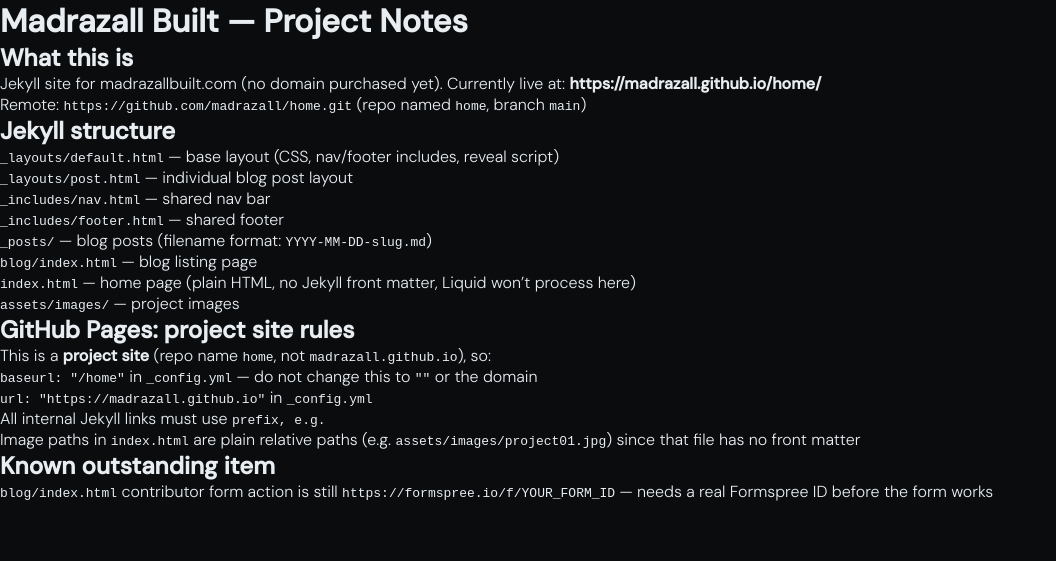
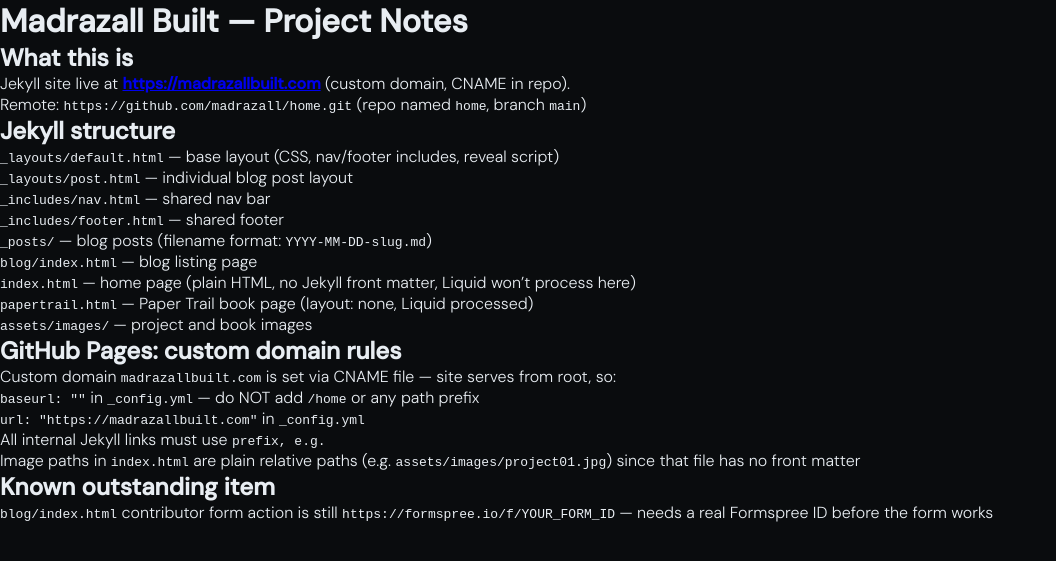
Before and after one commit to madrazall/home, a Jekyll site: the page built from CLAUDE.md, in a window 1280 px wide. Shown: the top 561 px of the page, without its empty margins (0-1056 px from the left). Built offline with Jekyll 4.4.1, drawn with Linux system fonts in a browser that asks for light colours; our own code applies the rules of GitHub Pages for plain Markdown files.

Commit message:
Update CLAUDE.md to reflect custom domain and current site structure
Co-Authored-By: Claude Sonnet 4.6 <noreply@anthropic.com>

```diff
--- a/CLAUDE.md
+++ b/CLAUDE.md
@@ -1,12 +1,13 @@
 # Madrazall Built — Project Notes
 
 ## What this is
-Jekyll site for madrazallbuilt.com (no domain purchased yet). Currently live at:
-**https://madrazall.github.io/home/**
+
+Jekyll site live at **<https://madrazallbuilt.com>** (custom domain, CNAME in repo).
 
 Remote: `https://github.com/madrazall/home.git` (repo named `home`, branch `main`)
 
 ## Jekyll structure
+
 - `_layouts/default.html` — base layout (CSS, nav/footer includes, reveal script)
 - `_layouts/post.html` — individual blog post layout
 - `_includes/nav.html` — shared nav bar
@@ -14,14 +15,18 @@ Remote: `https://github.com/madrazall/home.git` (repo named `home`, branch `main
 - `_posts/` — blog posts (filename format: `YYYY-MM-DD-slug.md`)
 - `blog/index.html` — blog listing page
 - `index.html` — home page (plain HTML, no Jekyll front matter, Liquid won't process here)
-- `assets/images/` — project images
+- `papertrail.html` — Paper Trail book page (layout: none, Liquid processed)
+- `assets/images/` — project and book images
 
-## GitHub Pages: project site rules
-This is a **project site** (repo name `home`, not `madrazall.github.io`), so:
-- `baseurl: "/home"` in `_config.yml` — do not change this to `""` or the domain
-- `url: "https://madrazall.github.io"` in `_config.yml`
+## GitHub Pages: custom domain rules
+
+Custom domain `madrazallbuilt.com` is set via CNAME file — site serves from root, so:
+
+- `baseurl: ""` in `_config.yml` — do NOT add `/home` or any path prefix
+- `url: "https://madrazallbuilt.com"` in `_config.yml`
 - All internal Jekyll links must use `{{ site.baseurl }}` prefix, e.g. `{{ site.baseurl }}{{ post.url }}`
 - Image paths in `index.html` are plain relative paths (e.g. `assets/images/project01.jpg`) since that file has no front matter
 
 ## Known outstanding item
+
 - `blog/index.html` contributor form action is still `https://formspree.io/f/YOUR_FORM_ID` — needs a real Formspree ID before the form works
```
